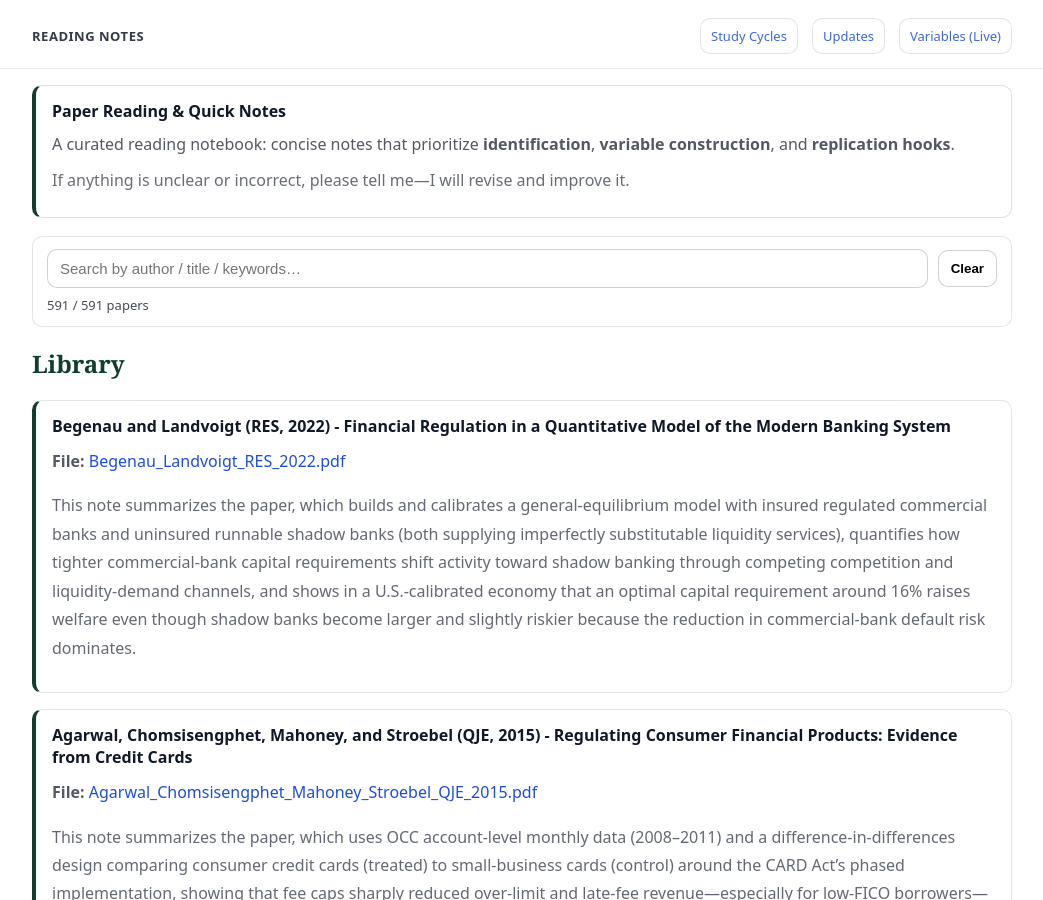
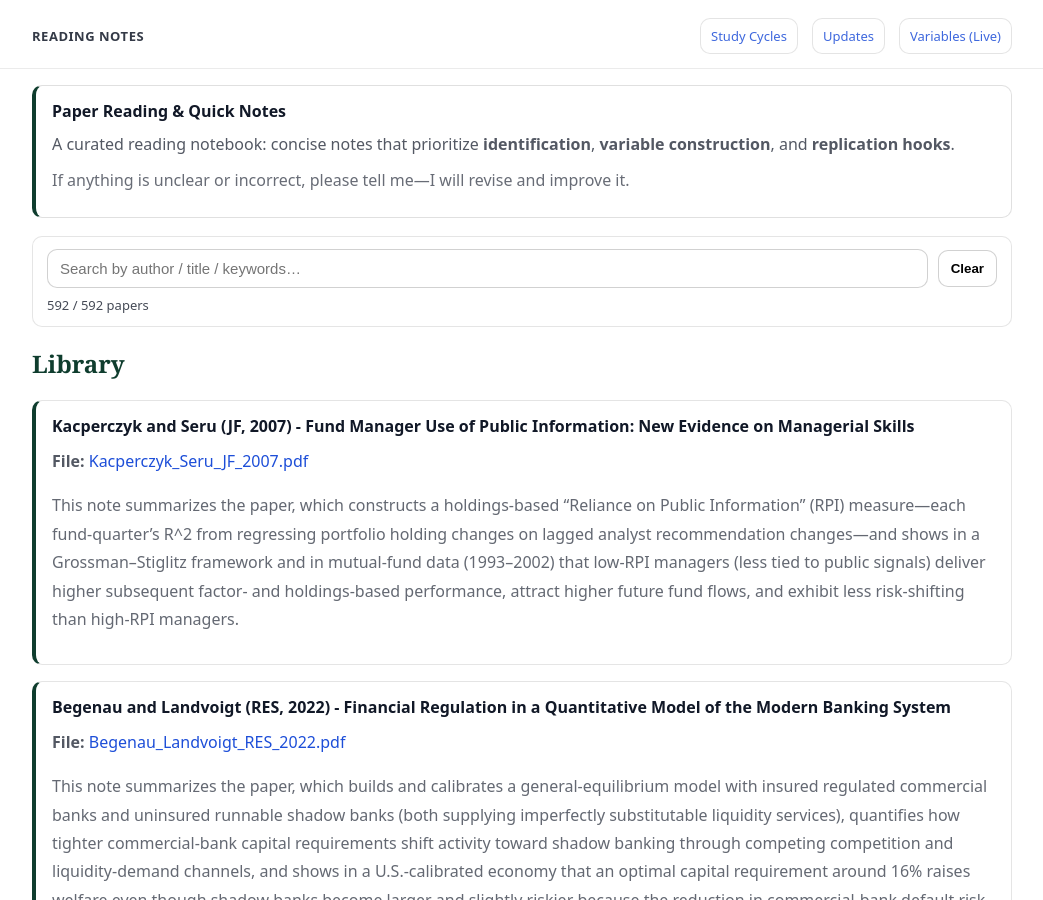
Before and after one commit to yaxinzn/study-archive, a Jekyll site: the page built from reading/index.md, in a window 1280 px wide and 900 px high. Shown: the whole window, without its empty margins (118-1161 px from the left). Built offline with Jekyll 4.4.1, drawn with Linux system fonts in a browser that asks for light colours.

Commit message:
Reading: add/update Kacperczyk_Seru_JF_2007.pdf

```diff
--- a/_data/reading.yml
+++ b/_data/reading.yml
@@ -1,3 +1,7 @@
+- title: "Kacperczyk and Seru (JF, 2007) - Fund Manager Use of Public Information: New Evidence on Managerial Skills"
+  file: "Kacperczyk_Seru_JF_2007.pdf"
+  desc: "This note summarizes the paper, which constructs a holdings-based “Reliance on Public Information” (RPI) measure—each fund-quarter’s R^2 from regressing portfolio holding changes on lagged analyst recommendation changes—and shows in a Grossman–Stiglitz framework and in mutual-fund data (1993–2002) that low-RPI managers (less tied to public signals) deliver higher subsequent factor- and holdings-based performance, attract higher future fund flows, and exhibit less risk-shifting than high-RPI managers."
+
 - title: "Begenau and Landvoigt (RES, 2022) - Financial Regulation in a Quantitative Model of the Modern Banking System"
   file: "Begenau_Landvoigt_RES_2022.pdf"
   desc: "This note summarizes the paper, which builds and calibrates a general-equilibrium model with insured regulated commercial banks and uninsured runnable shadow banks (both supplying imperfectly substitutable liquidity services), quantifies how tighter commercial-bank capital requirements shift activity toward shadow banking through competing competition and liquidity-demand channels, and shows in a U.S.-calibrated economy that an optimal capital requirement around 16% raises welfare even though shadow banks become larger and slightly riskier because the reduction in commercial-bank default risk dominates."
```
Also changed, not shown: 1 other file.
